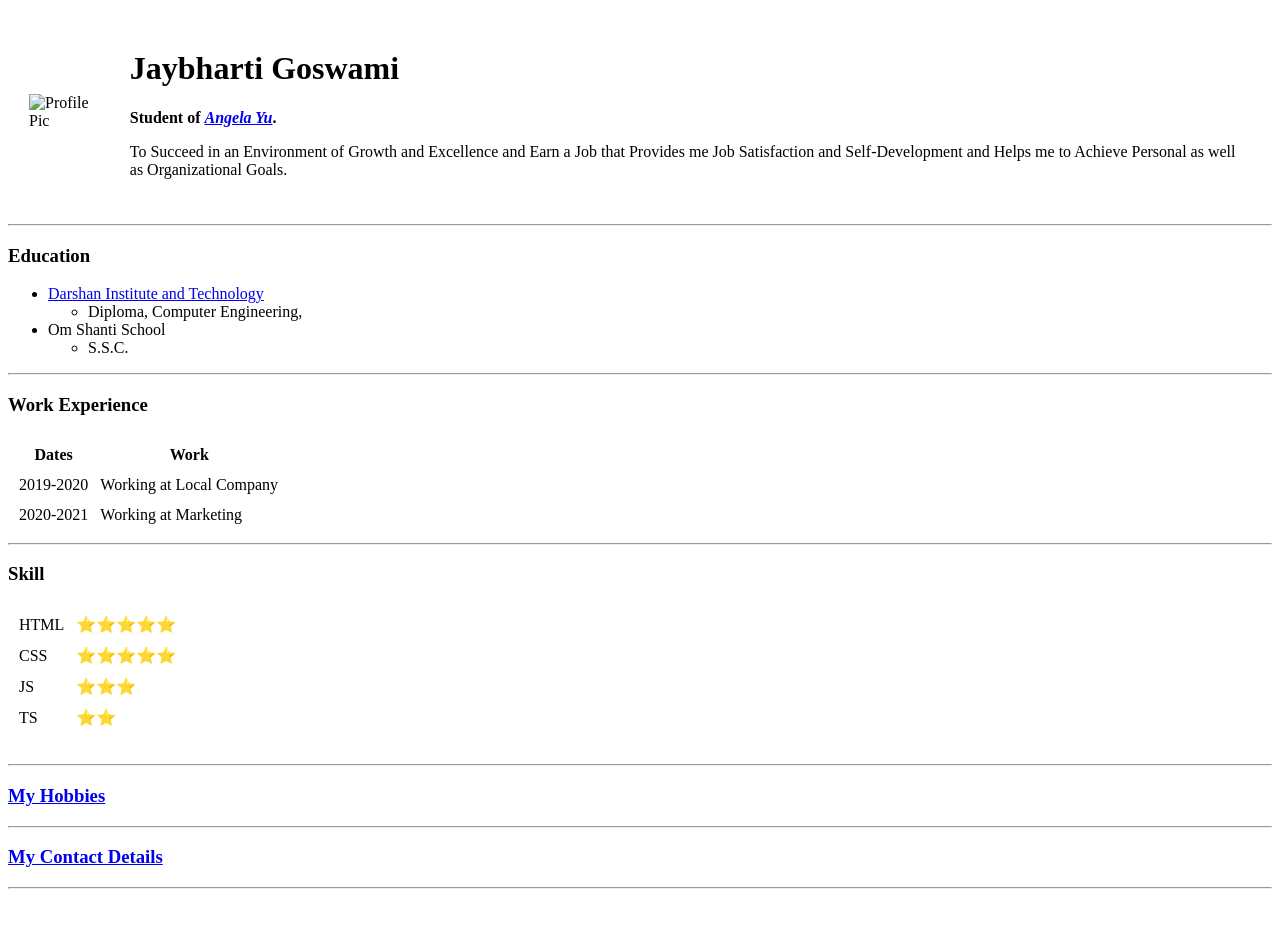
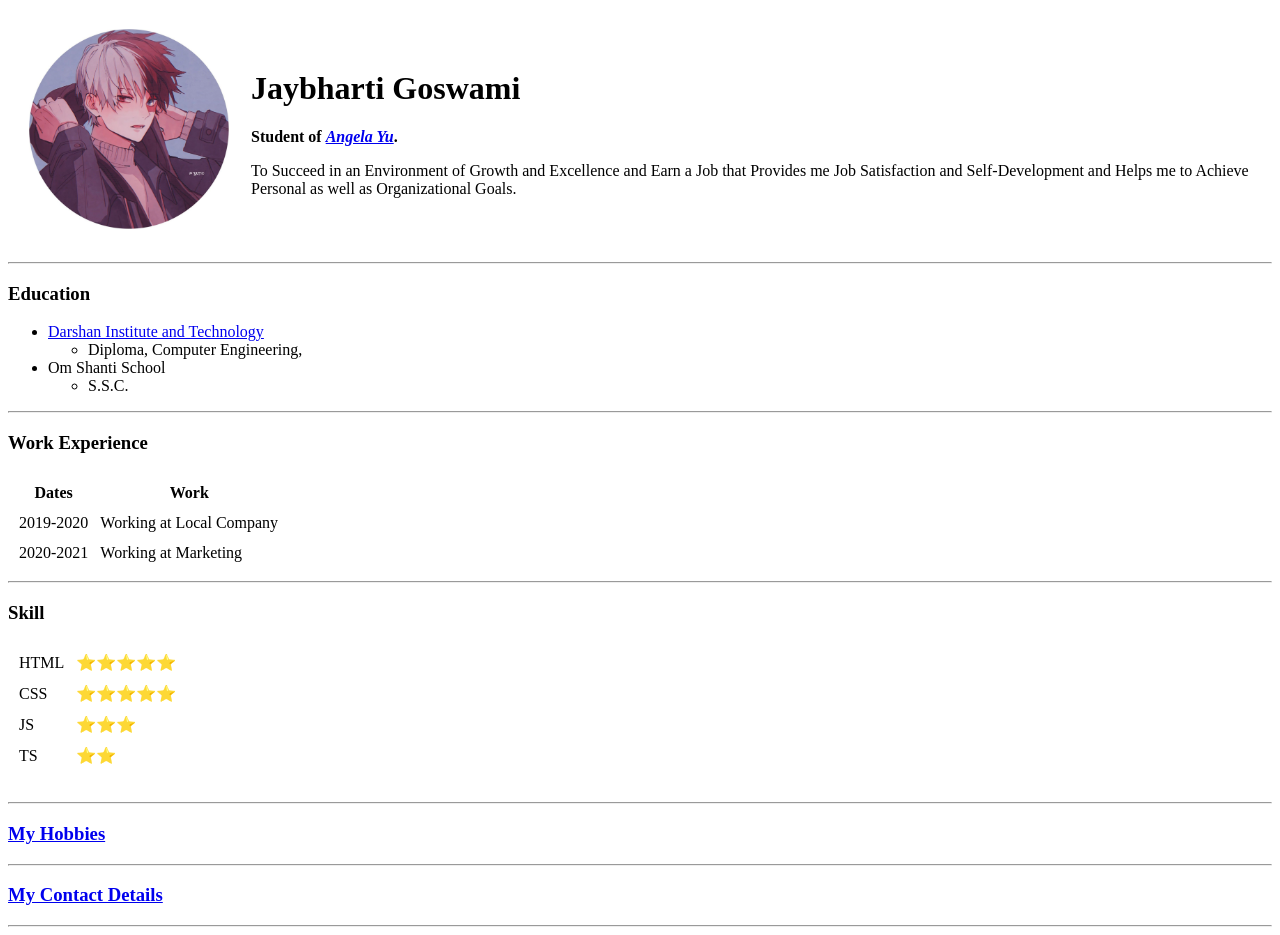
Before and after one commit to B-Coder-Jay/Resume, a plain HTML site: page index.html in a window 1280 px wide. Before the commit the page ends 897 px from the top, so only its background shows below. Drawn offline with Linux system fonts and the light colour scheme.

Commit message:
Update index.html

```diff
--- a/index.html
+++ b/index.html
@@ -7,7 +7,7 @@
   <body>
     <table cellspacing="20">
         <tr>
-            <td><img src="\images\1.jpg" alt="Profile Pic" height="200" /></td>
+            <td><img src="1.jpg" alt="Profile Pic" height="200" /></td>
             <td><h1>Jaybharti Goswami</h1>
                 <p><strong>Student of <em><a href="https://www.linkedin.com/in/angela-yu-963a584b/?originalSubdomain=uk" target="_blank">Angela Yu</a></em>.</strong></p>
                 <p>To Succeed in an Environment of Growth and Excellence and Earn a Job that Provides me Job Satisfaction and
```
